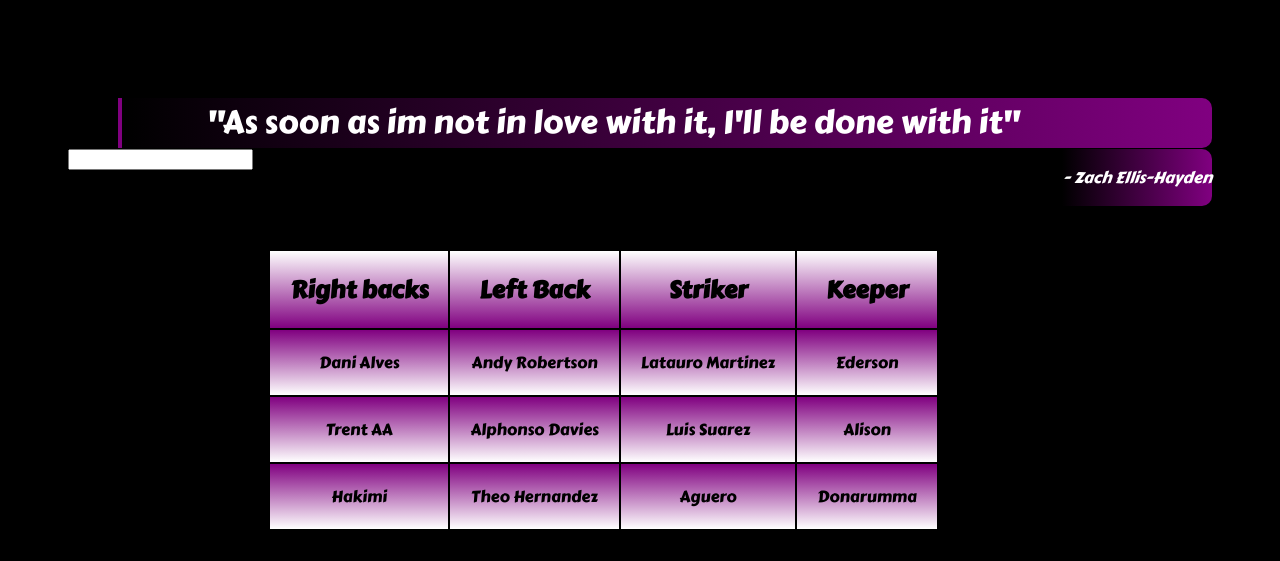
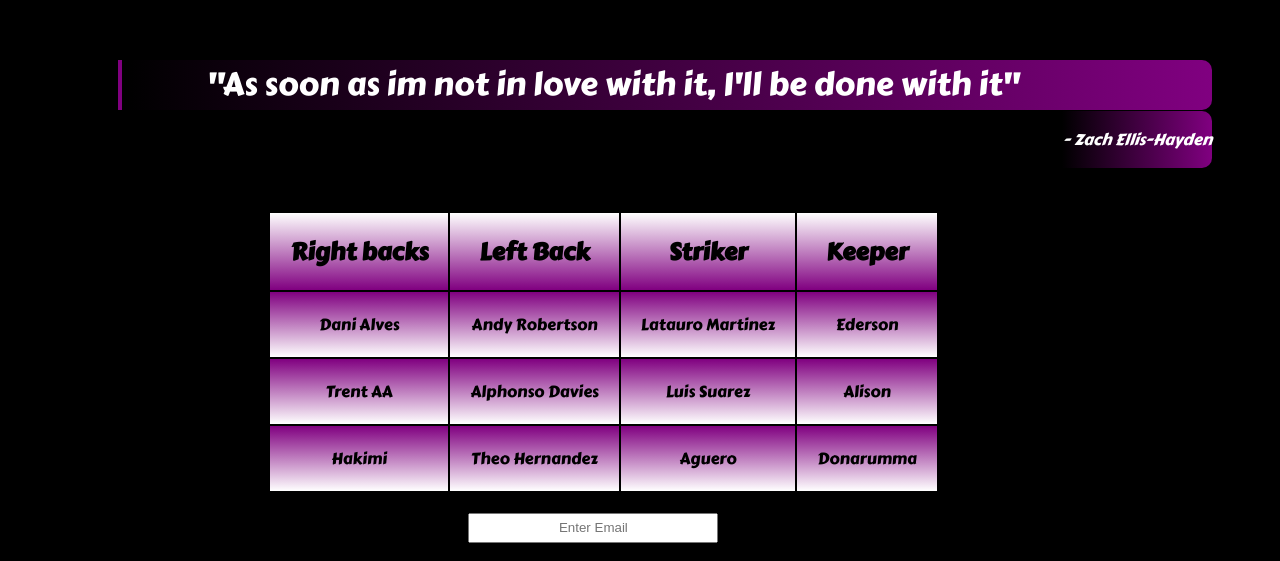
Before and after one commit to mutox19/js-task-manager, a plain HTML site: page index.html in a window 1280 px wide. Shown: the part 1939-2500 px from the top of the page. Before the commit the page ends 2167 px from the top, so only its background shows below. Drawn offline with Linux system fonts and the light colour scheme.

Commit message:
css change

```diff
--- a/index.html
+++ b/index.html
@@ -123,7 +123,7 @@
                 </table>
             </div>
             <div>
-                <input type=email id=email>
+                <input type="email" id=email placeholder="Enter Email">
 
 
             </div>
--- a/style.css
+++ b/style.css
@@ -171,7 +171,7 @@ h1{
     padding-left: 45px;
     border-left: 4px solid purple;
     font-size: 2em;
-    margin:70px 0px 1px 50px;
+    margin:25px 0px 1px 50px;
     background: linear-gradient(to right, black, purple);
     border-radius:0px 10px 10px 0px;
 }
@@ -182,6 +182,7 @@ h1{
     background: linear-gradient(to right, black, purple);
     border-radius:0px 10px 10px 0px;
 }
+
 .tablecont{
     align-content: center;
 
@@ -189,17 +190,16 @@ h1{
 .table{
     margin-top: 100px;
     text-align: center;
-    position: absolute;
+    position: relative;
     margin-left: 200px;
     border:(2px white solid)
-
-
 
 }
 .table th, td{
     padding: 20px;
 
 }
+
 .table th{
     color: black;
     background: linear-gradient(white,purple);
@@ -209,3 +209,14 @@ h1{
     background: linear-gradient(purple,white);
     color:black;
 }
+
+#email{
+    text-align: center;
+    position: relative;
+    margin-left: 35%;
+    border:(2px white solid);
+
+    margin-top: 20px;
+    width:250px;
+    height:30px;
+}
```
